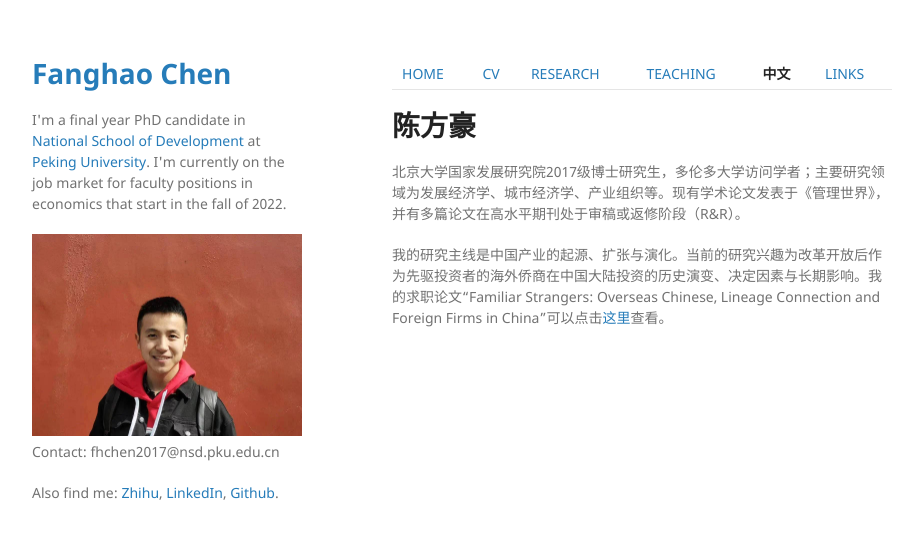
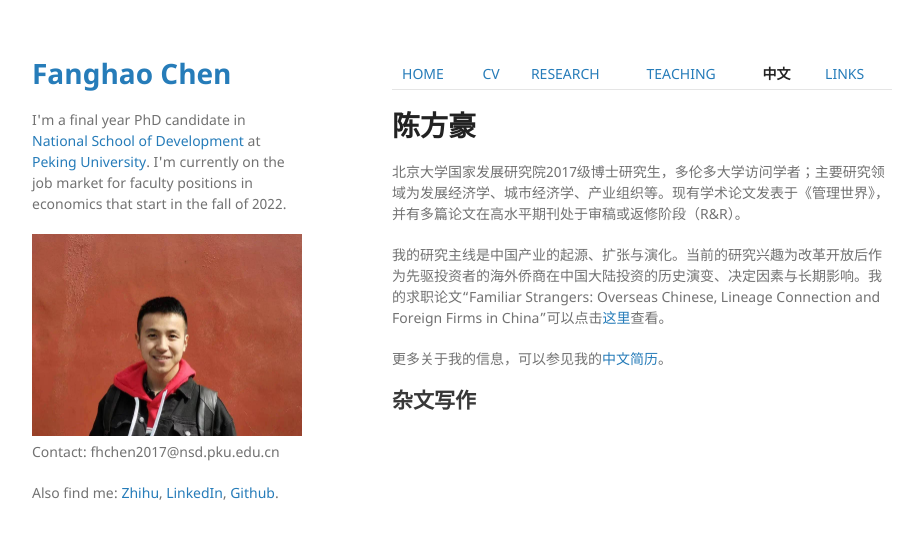
Before and after one commit to FanghaoChen/homepage, a Jekyll site: the page built from chinesepage.md, in a window 1280 px wide. Shown: the top 539 px of the page, without its empty margins (178-1093 px from the left). Built offline with Jekyll 4.4.1, drawn with Linux system fonts in a browser that asks for light colours; our own code applies the rules of GitHub Pages for plain Markdown files.

Commit message:
Update chinesepage.md

```diff
--- a/chinesepage.md
+++ b/chinesepage.md
@@ -5,3 +5,7 @@
 北京大学国家发展研究院2017级博士研究生，多伦多大学访问学者；主要研究领域为发展经济学、城市经济学、产业组织等。现有学术论文发表于《管理世界》，并有多篇论文在高水平期刊处于审稿或返修阶段（R&R）。
 
 我的研究主线是中国产业的起源、扩张与演化。当前的研究兴趣为改革开放后作为先驱投资者的海外侨商在中国大陆投资的历史演变、决定因素与长期影响。我的求职论文“Familiar Strangers: Overseas Chinese, Lineage Connection and Foreign Firms in China”可以点击[这里](./assets/JMP_210811.pdf)查看。
+
+更多关于我的信息，可以参见我的[中文简历](./assets/FanghaoChen_AcademiaCV_chn-210823.pdf)。
+
+## 杂文写作
```
